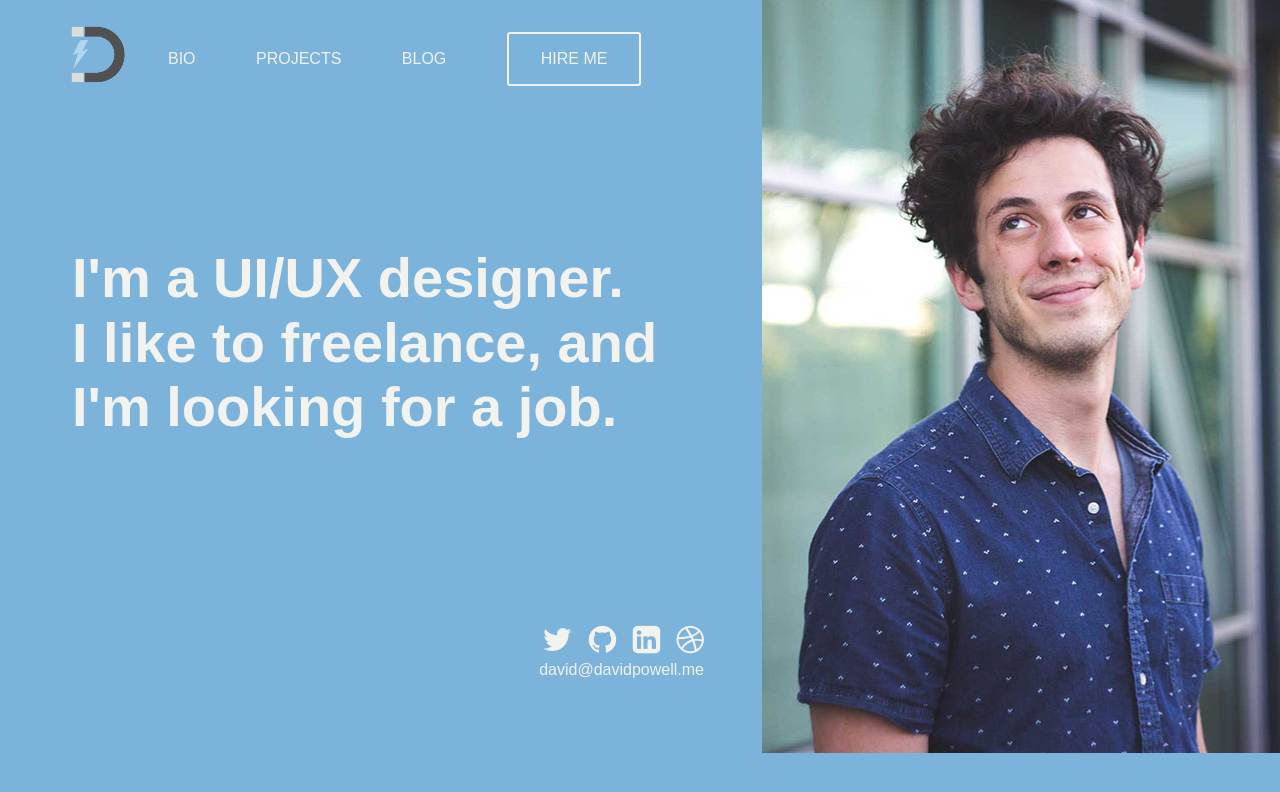
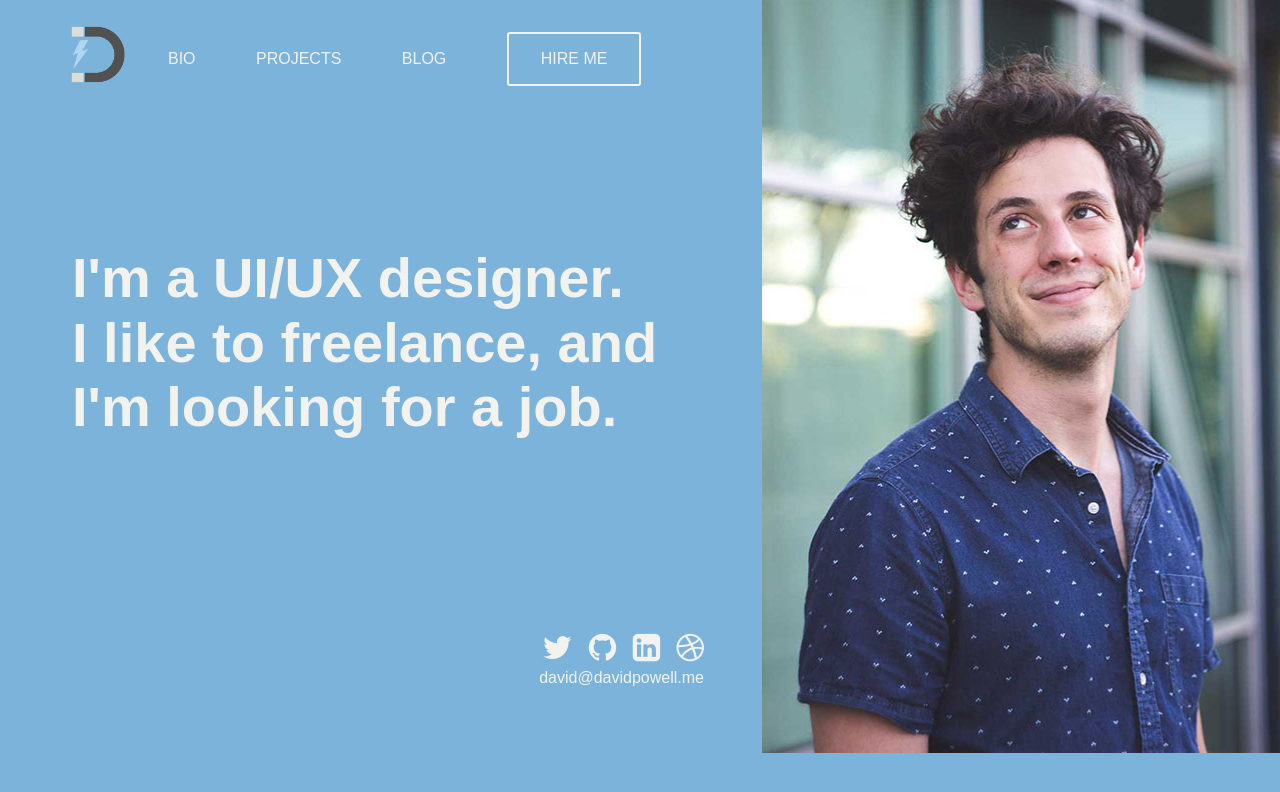
Before and after one commit to dinercoffee/davidpowellme.github.io, a Jekyll site: the page built from index.html, in a window 1280 px wide. Shown: the top 792 px of the page. Built offline with Jekyll 4.4.1, drawn with Linux system fonts in a browser that asks for light colours; nearby versions of some CDN libraries.

Commit message:
scroll-fix 2

```diff
--- a/_sass/_global.scss
+++ b/_sass/_global.scss
@@ -284,7 +284,7 @@ textarea {
         }
         .front {
             .page-content {
-                margin: 6rem 0 8rem 0;
+                margin: 6rem 0 8.5rem 0;
                 padding: 0 2.5rem;
             }
         }
```
